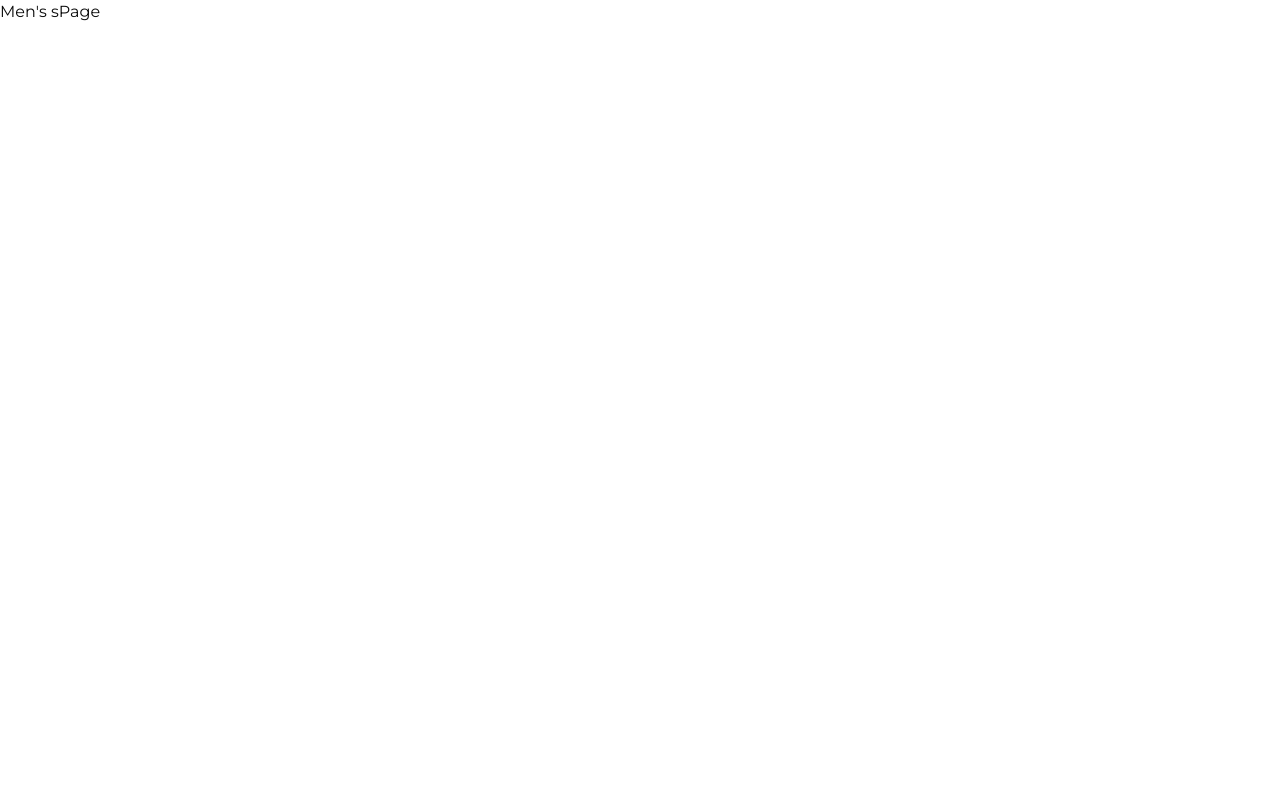
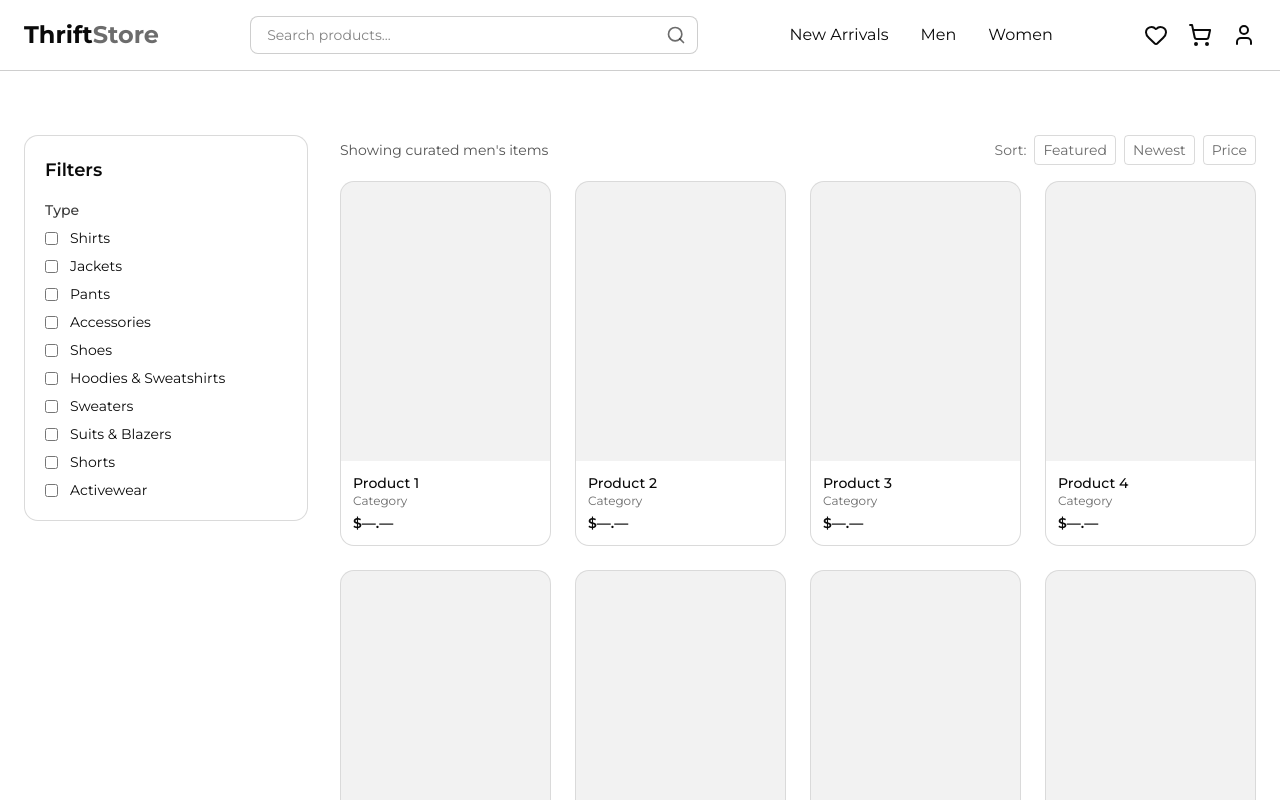
Before and after one commit to aleehjoo/better-thrift, a Next.js app: page /men in a window 1280 px wide. Shown: the top 800 px of the page. Built offline with nearby package versions, Linux system fonts and the light colour scheme.

Commit message:
Design implementation on men's page

```diff
--- a/src/app/men/page.tsx
+++ b/src/app/men/page.tsx
@@ -1,8 +1,94 @@
 import React from 'react'
+import Navbar from "@/components/Navbar";
 
 const MensPage = () => {
     return (
-        <div>Men's sPage</div>
+        <section className="w-full">
+            <Navbar />
+            <div className="max-w-7xl mx-auto px-6 py-16">
+
+                <div className="grid grid-cols-1 md:grid-cols-4 gap-8">
+                    <aside className="md:col-span-1">
+                        <div className="rounded-xl border border-foreground/15 bg-background p-5">
+                            <h2 className="text-lg font-semibold mb-4">Filters</h2>
+
+                            <div className="space-y-4">
+                                <div>
+                                    <h3 className="text-sm font-medium text-foreground/80 mb-2">Type</h3>
+                                    <div className="space-y-2">
+                                        <label className="flex items-center gap-3 text-sm">
+                                            <input type="checkbox" className="accent-foreground/70" />
+                                            Shirts
+                                        </label>
+                                        <label className="flex items-center gap-3 text-sm">
+                                            <input type="checkbox" className="accent-foreground/70" />
+                                            Jackets
+                                        </label>
+                                        <label className="flex items-center gap-3 text-sm">
+                                            <input type="checkbox" className="accent-foreground/70" />
+                                            Pants
+                                        </label>
+                                        <label className="flex items-center gap-3 text-sm">
+                                            <input type="checkbox" className="accent-foreground/70" />
+                                            Accessories
+                                        </label>
+                                        <label className="flex items-center gap-3 text-sm">
+                                            <input type="checkbox" className="accent-foreground/70" />
+                                            Shoes
+                                        </label>
+                                        <label className="flex items-center gap-3 text-sm">
+                                            <input type="checkbox" className="accent-foreground/70" />
+                                            Hoodies & Sweatshirts
+                                        </label>
+                                        <label className="flex items-center gap-3 text-sm">
+                                            <input type="checkbox" className="accent-foreground/70" />
+                                            Sweaters
+                                        </label>
+                                        <label className="flex items-center gap-3 text-sm">
+                                            <input type="checkbox" className="accent-foreground/70" />
+                                            Suits & Blazers
+                                        </label>
+                                        <label className="flex items-center gap-3 text-sm">
+                                            <input type="checkbox" className="accent-foreground/70" />
+                                            Shorts
+                                        </label>
+                                        <label className="flex items-center gap-3 text-sm">
+                                            <input type="checkbox" className="accent-foreground/70" />
+                                            Activewear
+                                        </label>
+                                    </div>
+                                </div>
+                            </div>
+                        </div>
+                    </aside>
+
+                    <main className="md:col-span-3">
+                        <div className="flex items-center justify-between mb-4">
+                            <p className="text-sm text-foreground/70">Showing curated men's items</p>
+                            <div className="hidden md:flex items-center gap-2 text-sm text-foreground/60">
+                                <span>Sort:</span>
+                                <button className="px-2 py-1 rounded border border-foreground/15 hover:bg-foreground/5">Featured</button>
+                                <button className="px-2 py-1 rounded border border-foreground/15 hover:bg-foreground/5">Newest</button>
+                                <button className="px-2 py-1 rounded border border-foreground/15 hover:bg-foreground/5">Price</button>
+                            </div>
+                        </div>
+
+                        <div className="grid grid-cols-2 sm:grid-cols-3 lg:grid-cols-4 gap-6">
+                            {[...Array(12)].map((_, i) => (
+                                <div key={i} className="group rounded-xl overflow-hidden border border-foreground/15 bg-background">
+                                    <div className="aspect-[3/4] bg-foreground/5" />
+                                    <div className="p-3">
+                                        <p className="text-sm font-medium">Product {i + 1}</p>
+                                        <p className="text-xs text-foreground/60">Category</p>
+                                        <p className="mt-1 text-sm font-semibold">$—.—</p>
+                                    </div>
+                                </div>
+                            ))}
+                        </div>
+                    </main>
+                </div>
+            </div>
+        </section>
     )
 }
 export default MensPage
```
